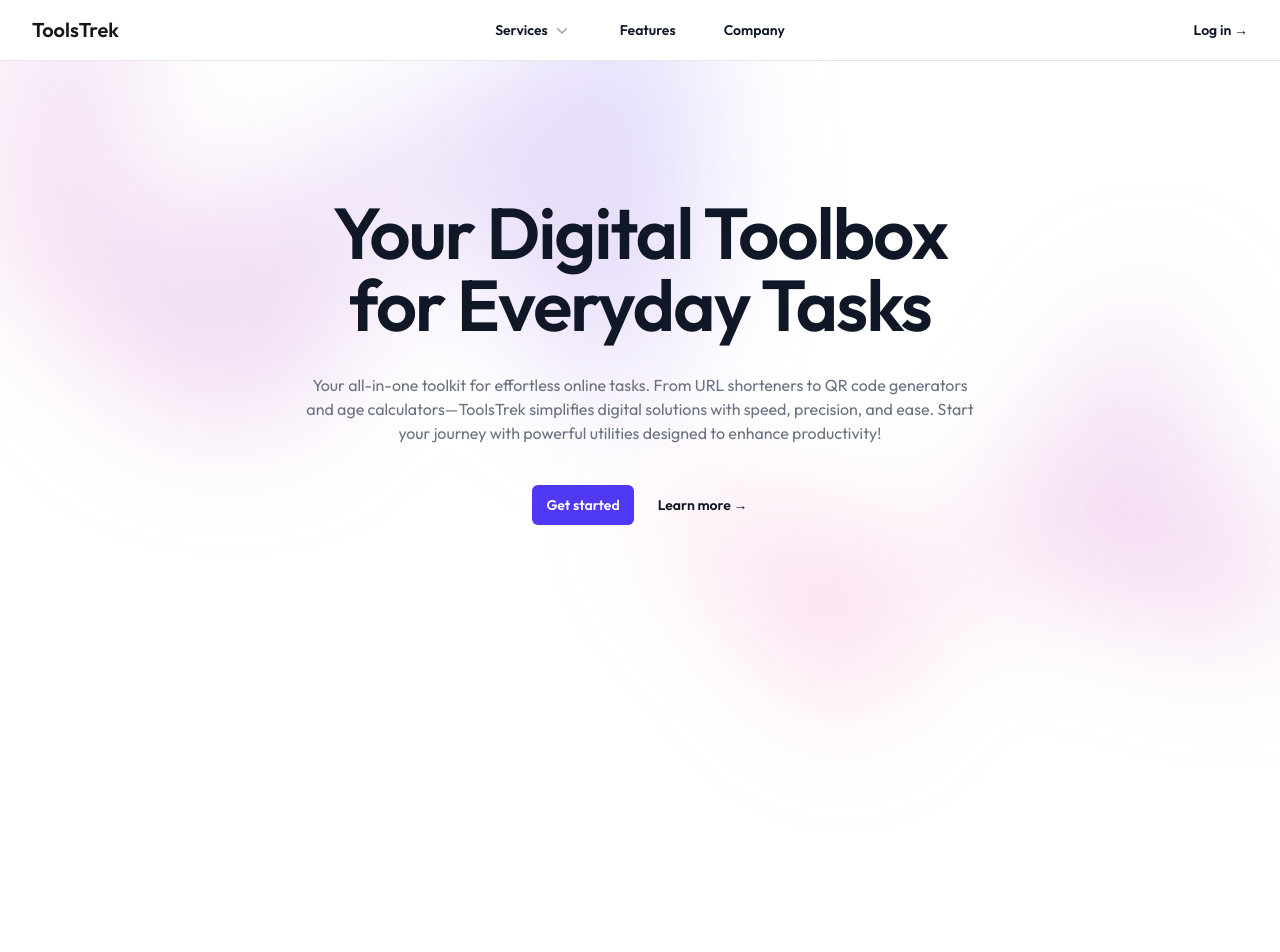
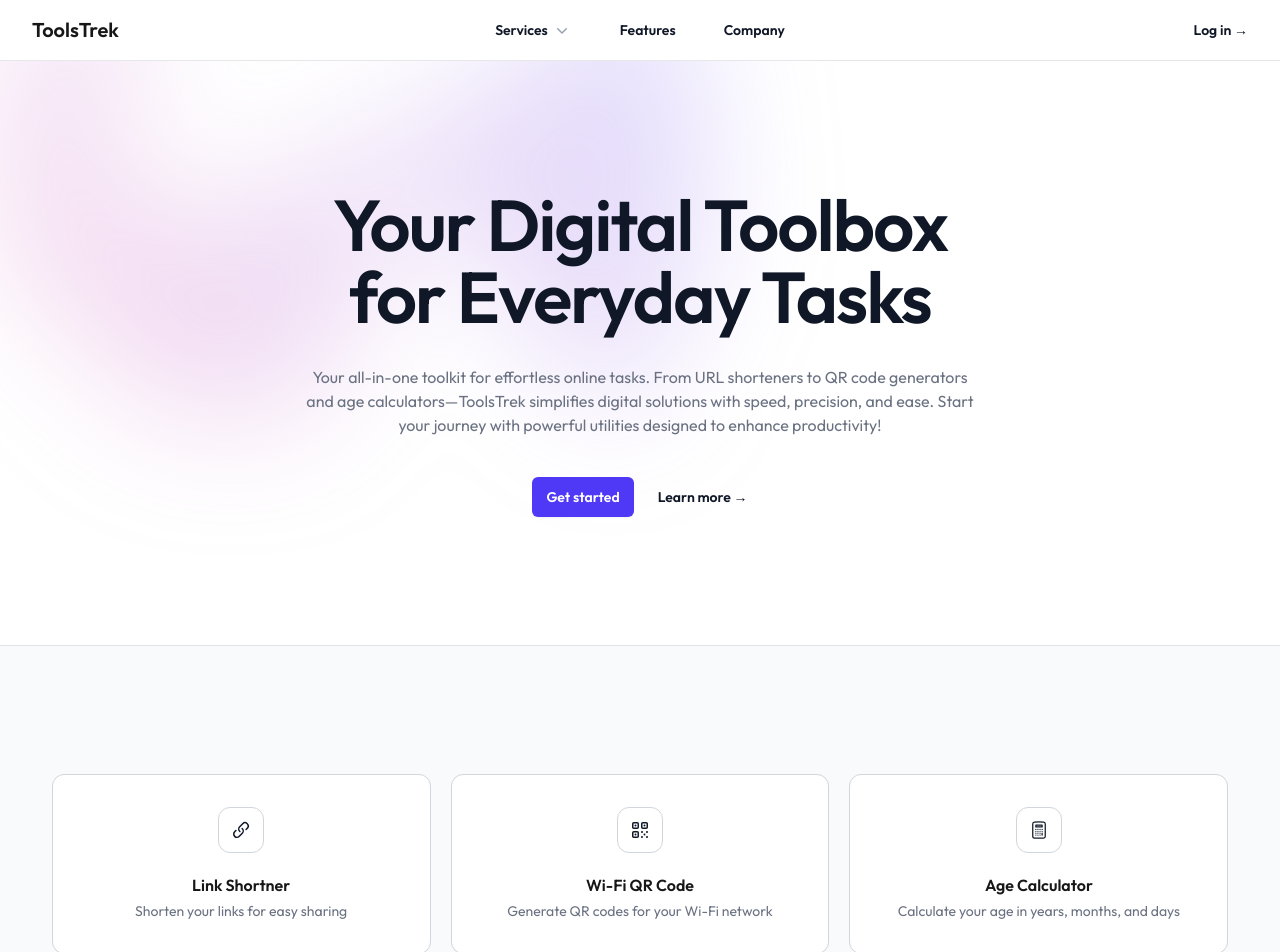
Before and after one commit to tasnimultas67/toolstrek, a Next.js app: page / in a window 1280 px wide. Shown: the top 952 px of the page. Before the commit the page ends 800 px from the top, so only its background shows below. Built offline with nearby package versions, Linux system fonts and the light colour scheme.

Commit message:
Add HServices component and integrate it into Home; update Hero component styles

```diff
--- a/app/page.js
+++ b/app/page.js
@@ -1,12 +1,14 @@
-import Image from "next/image";
 import Hero from "./tools-compo/Hero";
+
+import HServices from "./tools-compo/HServices";
 
 export default function Home() {
   return (
-    <>
+    <div>
       <div>
         <Hero />
+        <HServices />
       </div>
-    </>
+    </div>
   );
 }
--- /dev/null
+++ b/app/tools-compo/HServices.js
@@ -0,0 +1,57 @@
+import React from "react";
+import { LinkIcon, QrCodeIcon } from "@heroicons/react/20/solid";
+import { CalculatorIcon } from "@heroicons/react/24/outline";
+import Link from "next/link";
+
+const HServices = () => {
+  return (
+    <div className="bg-gray-50 py-24 sm:py-32 border-t border-gray-900/10">
+      {/* Services/Tools */}
+      <div className="max-w-[1280px] mx-auto px-2 lg:px-4">
+        <div className="flex max-w-7xl items-center justify-center px-6 lg:px-8 gap-5 ">
+          {/* Link Shortner */}
+          <Link
+            href="#"
+            className="p-8 bg-white rounded-xl border border-gray-300 text-center flex flex-col items-center justify-center gap-1 w-[32%]"
+          >
+            <div className="border border-gray-300 rounded-xl p-3 mb-4">
+              <LinkIcon className="size-5 text-gray-900" />
+            </div>
+            <h3 className="font-semibold">Link Shortner</h3>
+            <p className="text-sm text-gray-500">
+              Shorten your links for easy sharing
+            </p>
+          </Link>
+          {/* Wi-Fi QR Code */}
+          <Link
+            href="#"
+            className="p-8 bg-white rounded-xl border border-gray-300 text-center flex flex-col items-center justify-center gap-1 w-[32%]"
+          >
+            <div className="border border-gray-300 rounded-xl p-3 mb-4">
+              <QrCodeIcon className="size-5 text-gray-900" />
+            </div>
+            <h3 className="font-semibold">Wi-Fi QR Code</h3>
+            <p className="text-sm text-gray-500">
+              Generate QR codes for your Wi-Fi network
+            </p>
+          </Link>
+          {/* Age Calculator */}
+          <Link
+            href="#"
+            className="p-8 bg-white rounded-xl border border-gray-300 text-center flex flex-col items-center justify-center gap-1 w-[32%]"
+          >
+            <div className="border border-gray-300 rounded-xl p-3 mb-4">
+              <CalculatorIcon className="size-5 text-gray-900" />
+            </div>
+            <h3 className="font-semibold">Age Calculator</h3>
+            <p className="text-sm text-gray-500">
+              Calculate your age in years, months, and days
+            </p>
+          </Link>
+        </div>
+      </div>
+    </div>
+  );
+};
+
+export default HServices;
--- a/app/tools-compo/Hero.js
+++ b/app/tools-compo/Hero.js
@@ -3,7 +3,7 @@ import React from "react";
 const Hero = () => {
   return (
     <div className="bg-white">
-      <div className="relative isolate px-6 pt-10 lg:px-8">
+      <div className="relative isolate px-6 lg:px-8">
         <div
           aria-hidden="true"
           className="absolute inset-x-0 -top-40 -z-10 transform-gpu overflow-hidden blur-3xl sm:-top-80"
@@ -16,7 +16,7 @@ const Hero = () => {
             className="relative left-[calc(50%-11rem)] aspect-1155/678 w-[36.125rem] -translate-x-1/2 rotate-[30deg] bg-linear-to-tr from-[#ff80b5] to-[#9089fc] opacity-30 sm:left-[calc(50%-30rem)] sm:w-[72.1875rem]"
           />
         </div>
-        <div className="mx-auto max-w-2xl  md:pt-24">
+        <div className="mx-auto max-w-2xl  md:py-32">
           <div className="text-center">
             <h1 className="text-5xl font-semibold tracking-tight text-balance text-gray-900 sm:text-7xl">
               Your Digital Toolbox for Everyday Tasks
@@ -41,7 +41,7 @@ const Hero = () => {
             </div>
           </div>
         </div>
-        <div
+        {/* <div
           aria-hidden="true"
           className="absolute inset-x-0 top-[calc(100%-13rem)] -z-10 transform-gpu overflow-hidden blur-3xl sm:top-[calc(100%-30rem)]"
         >
@@ -52,7 +52,7 @@ const Hero = () => {
             }}
             className="relative left-[calc(50%+3rem)] aspect-1155/678 w-[36.125rem] -translate-x-1/2 bg-linear-to-tr from-[#ff80b5] to-[#9089fc] opacity-30 sm:left-[calc(50%+36rem)] sm:w-[72.1875rem]"
           />
-        </div>
+        </div> */}
       </div>
     </div>
   );
```
